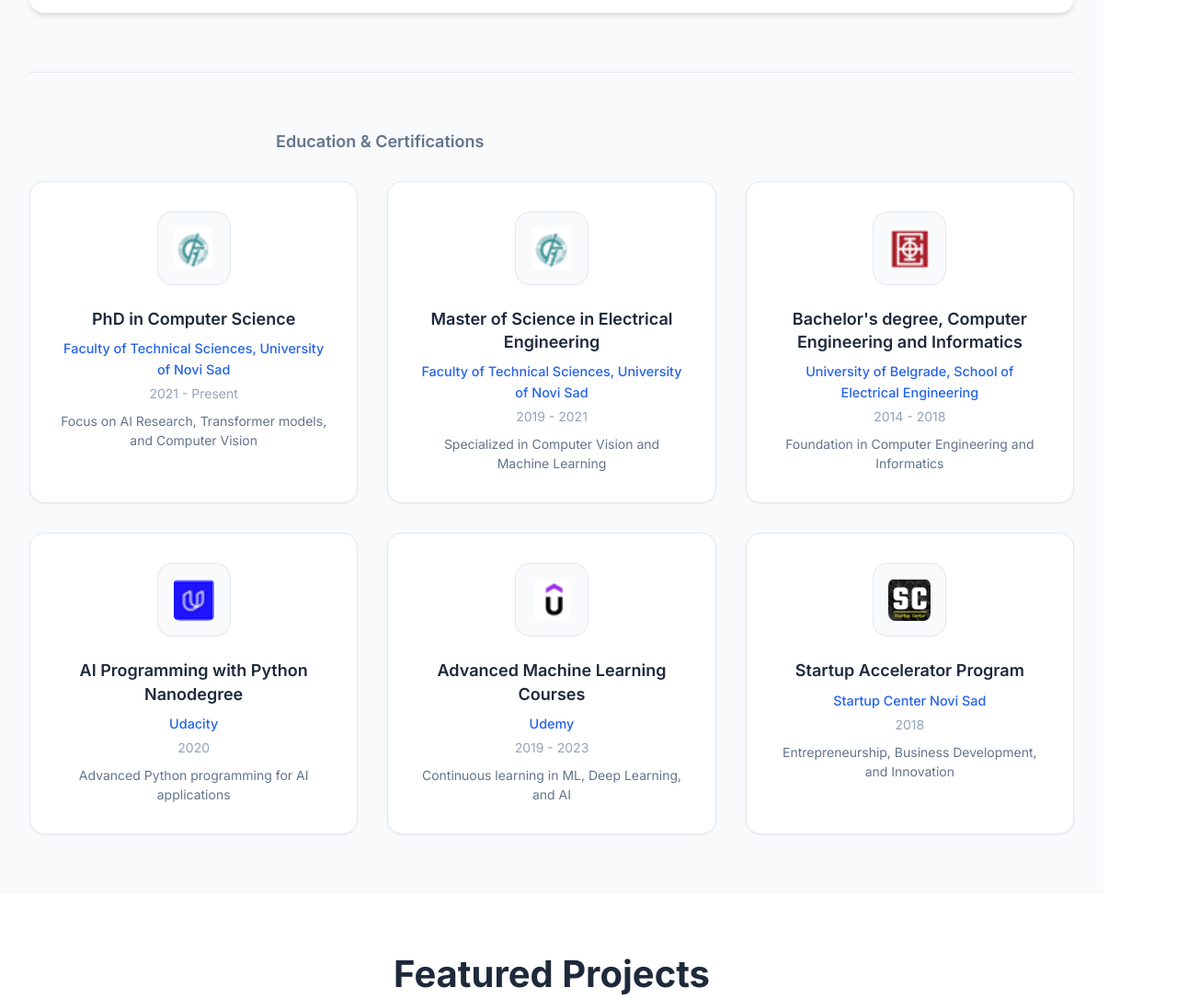
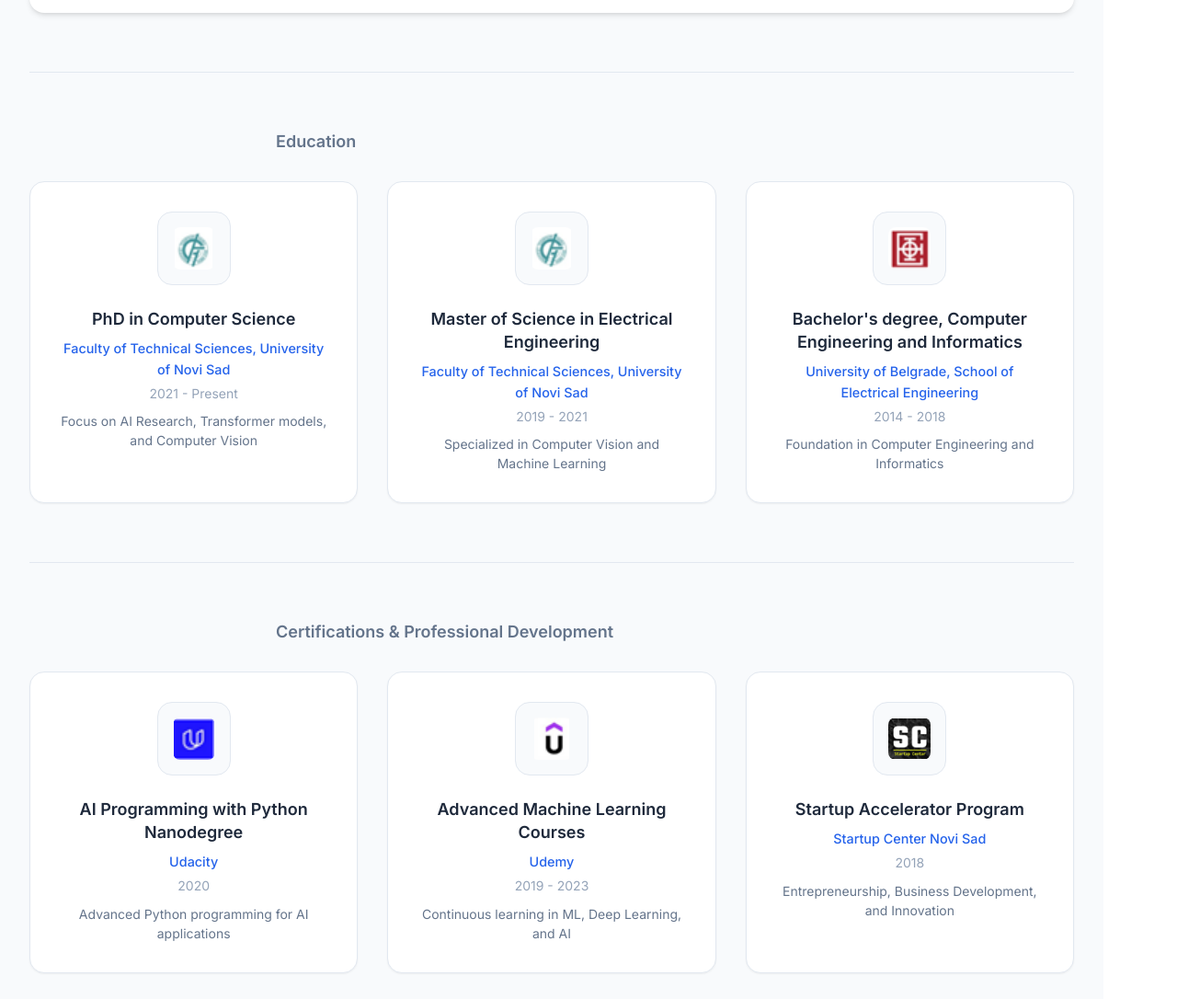
Before and after one commit to DimitrijeIT/dimitrijeit.github.io, a website built with Vite: page index.html in a window 1280 px wide. Shown: the part 7456-8542 px from the top of the page at 92% size. Built offline with nearby package versions, Linux system fonts and the light colour scheme.

Commit message:
Split education and certification

```diff
--- a/src/components/skills.ts
+++ b/src/components/skills.ts
@@ -246,8 +246,8 @@ export function createSkills(): string {
             </div>
           </div>
 
-          <div class="education-certifications">
-            <h3 class="section-subtitle">Education & Certifications</h3>
+          <div class="education-section">
+            <h3 class="section-subtitle">Education</h3>
             <div class="education-grid">
               <div class="education-item">
                 <div class="education-logo">
@@ -284,7 +284,12 @@ export function createSkills(): string {
                   <p class="description">Foundation in Computer Engineering and Informatics</p>
                 </div>
               </div>
+            </div>
+          </div>
 
+          <div class="certifications-section">
+            <h3 class="section-subtitle">Certifications & Professional Development</h3>
+            <div class="education-grid">
               <div class="education-item">
                 <div class="education-logo">
                   <img src="/personal_cv/logos/udacity.png" alt="Udacity" class="logo">
--- a/src/style.css
+++ b/src/style.css
@@ -942,8 +942,15 @@ section.animate-in {
   border-color: var(--color-primary);
 }
 
-/* Education & Certifications */
-.education-certifications {
+/* Education Section */
+.education-section {
+  margin-top: var(--spacing-3xl);
+  padding-top: var(--spacing-3xl);
+  border-top: 1px solid var(--color-border);
+}
+
+/* Certifications Section */
+.certifications-section {
   margin-top: var(--spacing-3xl);
   padding-top: var(--spacing-3xl);
   border-top: 1px solid var(--color-border);
```
